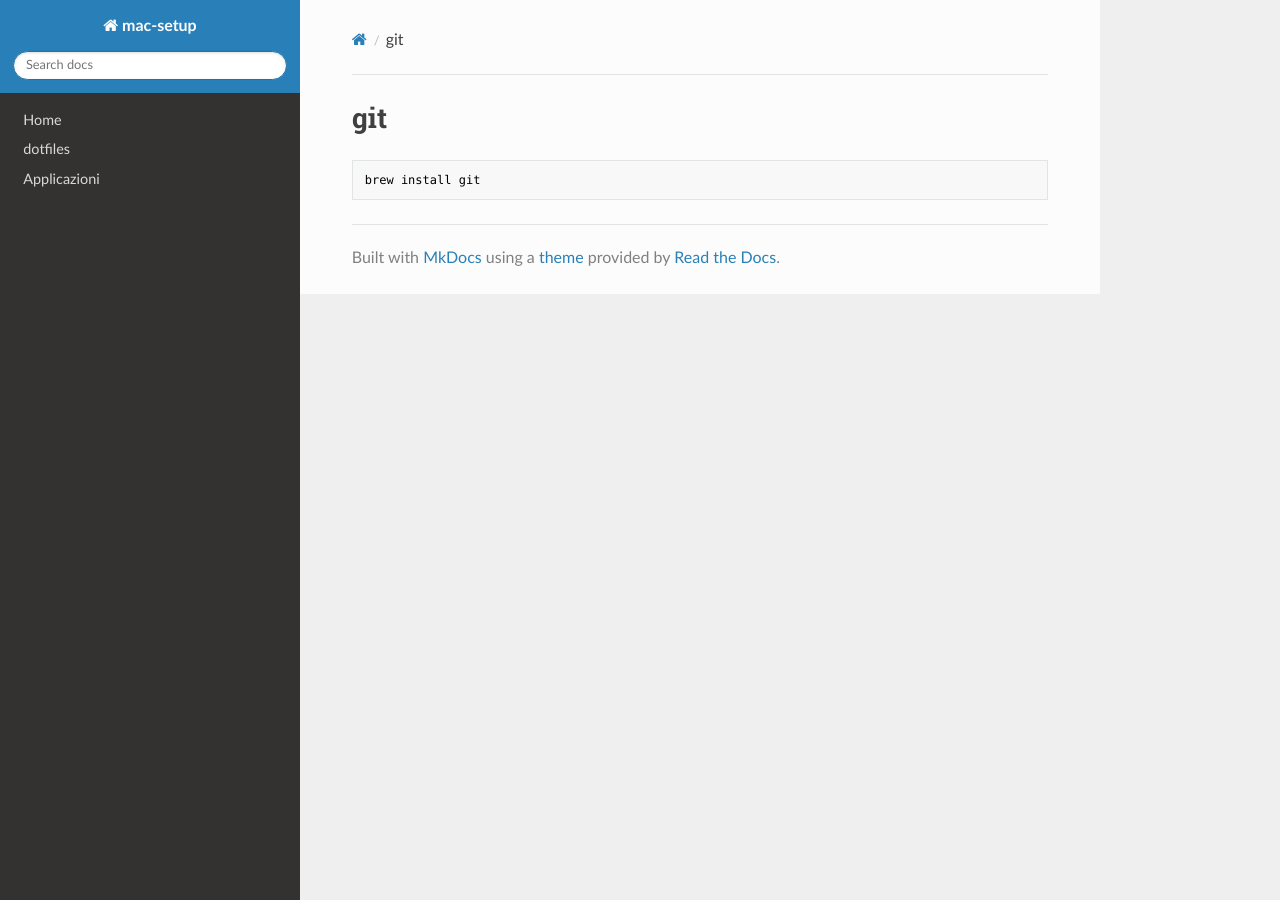
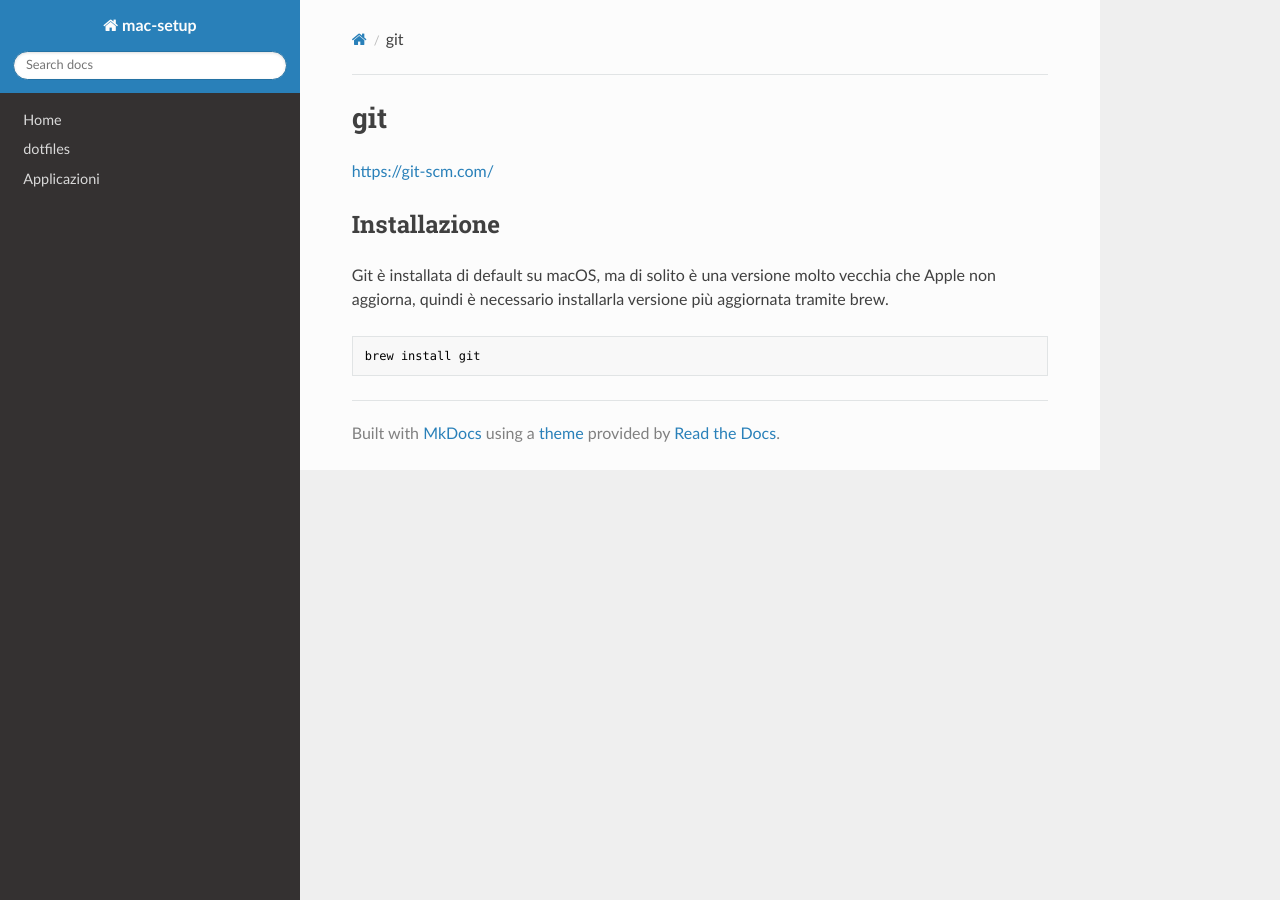
Before and after one commit to magobaol/mac-setup, an MkDocs documentation site: the page built from docs/applications/git.md, in a window 1280 px wide. Built offline with MkDocs 1.6.1, drawn with Linux system fonts in a browser that asks for light colours; nearby versions of some CDN libraries.

Commit message:
Small fixes

```diff
--- a/docs/applications/git.md
+++ b/docs/applications/git.md
@@ -1,3 +1,7 @@
 # git
+[https://git-scm.com/](https://git-scm.com/)
+
+## Installazione
+Git è installata di default su macOS, ma di solito è una versione molto vecchia che Apple non aggiorna, quindi è necessario installarla versione più aggiornata tramite brew.
 
 	brew install git
```
Also changed, not shown: docs/applications/bash.md (+1 -1 lines).
